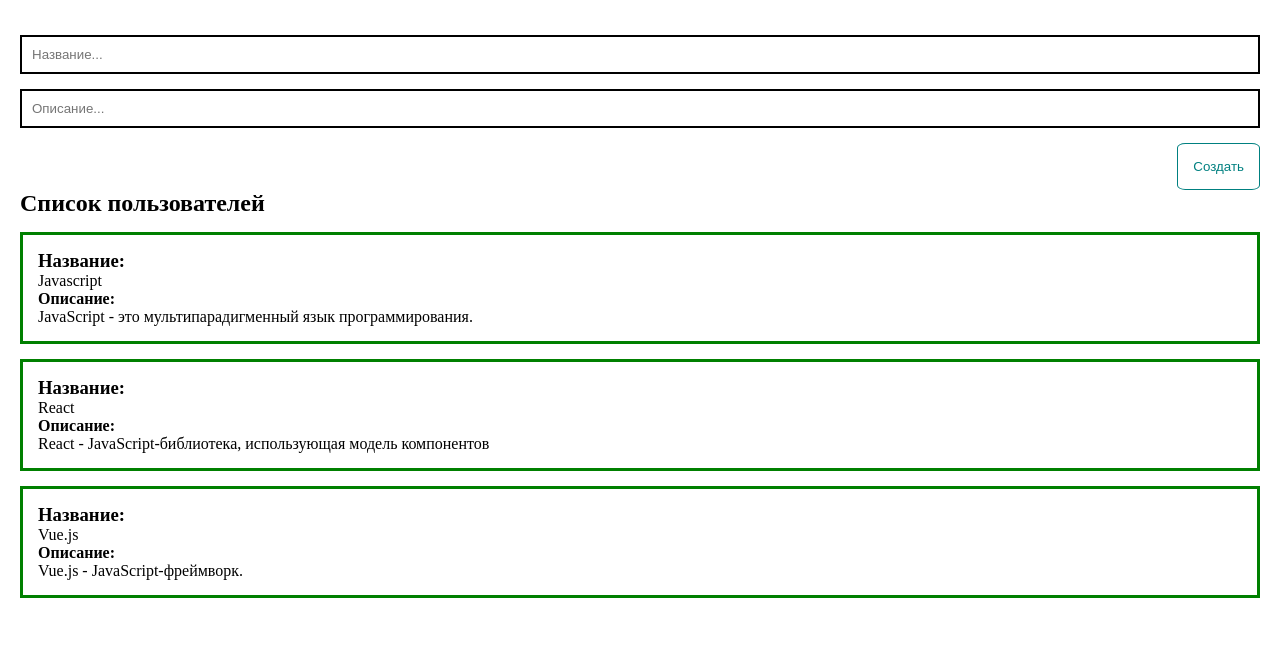
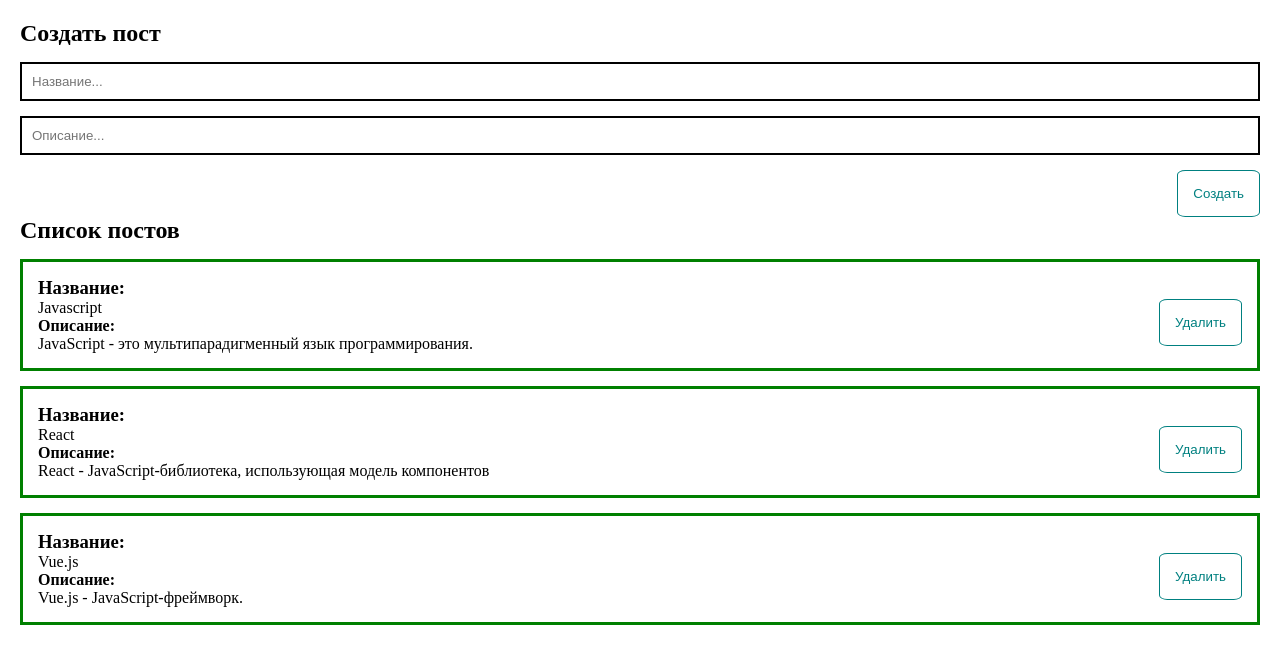
Before and after one commit to el-hombre0/vue-blog, a Vue app: page / in a window 1280 px wide. Shown: the top 664 px of the page. Built offline with nearby package versions, Linux system fonts and the light colour scheme.

Commit message:
Created the button component

```diff
--- a/src/components/PostForm.vue
+++ b/src/components/PostForm.vue
@@ -1,5 +1,6 @@
 <template>
   <div>
+    <h2>Создать пост</h2>
     <form @submit.prevent>
       <input
         v-model="post.title"
@@ -16,31 +17,39 @@
       <!-- Вместо v-model:
     v-bind:value="post.title"
     @input="post.title = $event.target.value"-->
-      <button class="btn"
-      @click="createPost">Создать</button>
+      <my-button
+        @click="createPost"
+        style="align-self: flex-end; margin-top: 15px"
+        >Создать</my-button
+      >
     </form>
   </div>
 </template>
 
 <script>
+import MyButton from "@/components/UI/MyButton";
 
 export default {
+  components: {
+    MyButton,
+  },
   data() {
     return {
       post: { body: "", title: "" }, // Модель пост (изначально поля пустые)
     };
   },
   methods: {
-    createPost(){
+    createPost() {
       this.post.id = Date.now();
-      this.$emit('create', this.post) // Создание события для подписки на него родительского компонента
+      this.$emit("create", this.post); // Создание события для подписки на него родительского компонента
       // (название генерируемого события; аргументы, попадаемые в функцию)
-      this.post = { // После генерации очищаем пост для пустых инпутов
-        title: '',
-        body: '',
+      this.post = {
+        // После генерации очищаем пост для пустых инпутов
+        title: "",
+        body: "",
       };
-    }
-  }
+    },
+  },
 };
 </script>
 
--- a/src/components/PostItem.vue
+++ b/src/components/PostItem.vue
@@ -1,18 +1,27 @@
 <template>
   <div class="post">
     <div>
-      <h3>Название:</h3>
-      {{ post.title }}
+      <div>
+        <h3>Название:</h3>
+        {{ post.title }}
+      </div>
+      <div>
+        <h4>Описание:</h4>
+        {{ post.body }}
+      </div>
     </div>
-    <div>
-      <h4>Описание:</h4>
-      {{ post.body }}
+    <div class="post__btns">
+      <my-button>Удалить</my-button>
     </div>
   </div>
 </template>
 
 <script>
+import MyButton from '@/components/UI/MyButton'
 export default {
+  components:{
+    MyButton
+  },
   props: {
     post: {
       type: Object,
@@ -22,4 +31,13 @@
 };
 </script>
 
-<style scoped></style>
+<style scoped>
+.post {
+  margin-top: 15px;
+  padding: 15px;
+  border: solid green 3px;
+  display: flex;
+  align-items: center;
+  justify-content: space-between;
+}
+</style>
--- a/src/components/PostList.vue
+++ b/src/components/PostList.vue
@@ -1,6 +1,6 @@
 <template>
   <div>
-    <h2>Список пользователей</h2>
+    <h2>Список постов</h2>
     <post-item v-for="post in posts" v-bind:key="post.id"
     v-bind:post="post"/>
   </div>
@@ -23,9 +23,5 @@
 </script>
 
 <style scoped>
-.post {
-  margin-top: 15px;
-  padding: 15px;
-  border: solid green 3px;
-}
+
 </style>
--- /dev/null
+++ b/src/components/UI/MyButton.vue
@@ -0,0 +1,17 @@
+<template>
+  <button class="btn">
+    <slot></slot>
+  </button>
+</template>
+<script>
+export default {};
+</script>
+<style scoped>
+.btn {
+  padding: 15px;
+  background: none;
+  border-radius: 10%;
+  border: 1px solid teal;
+  color: teal;
+}
+</style>
```
